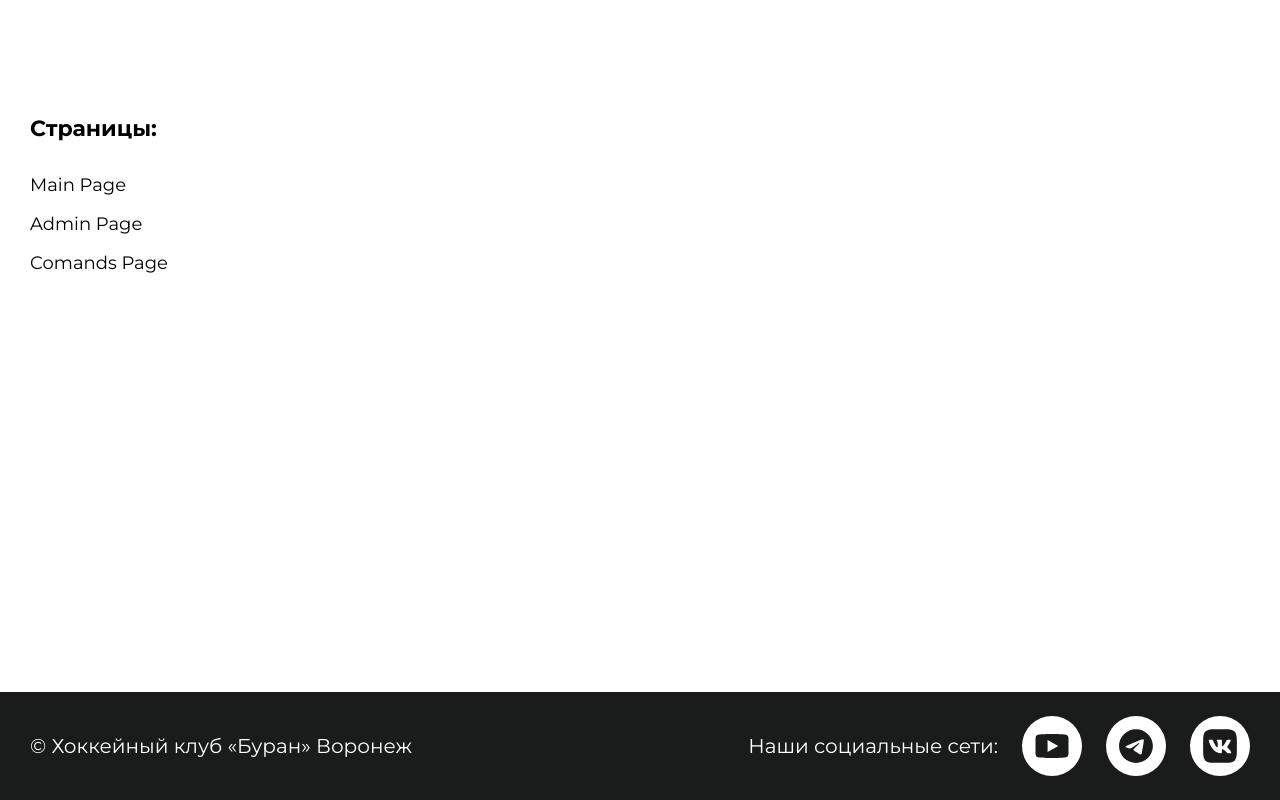
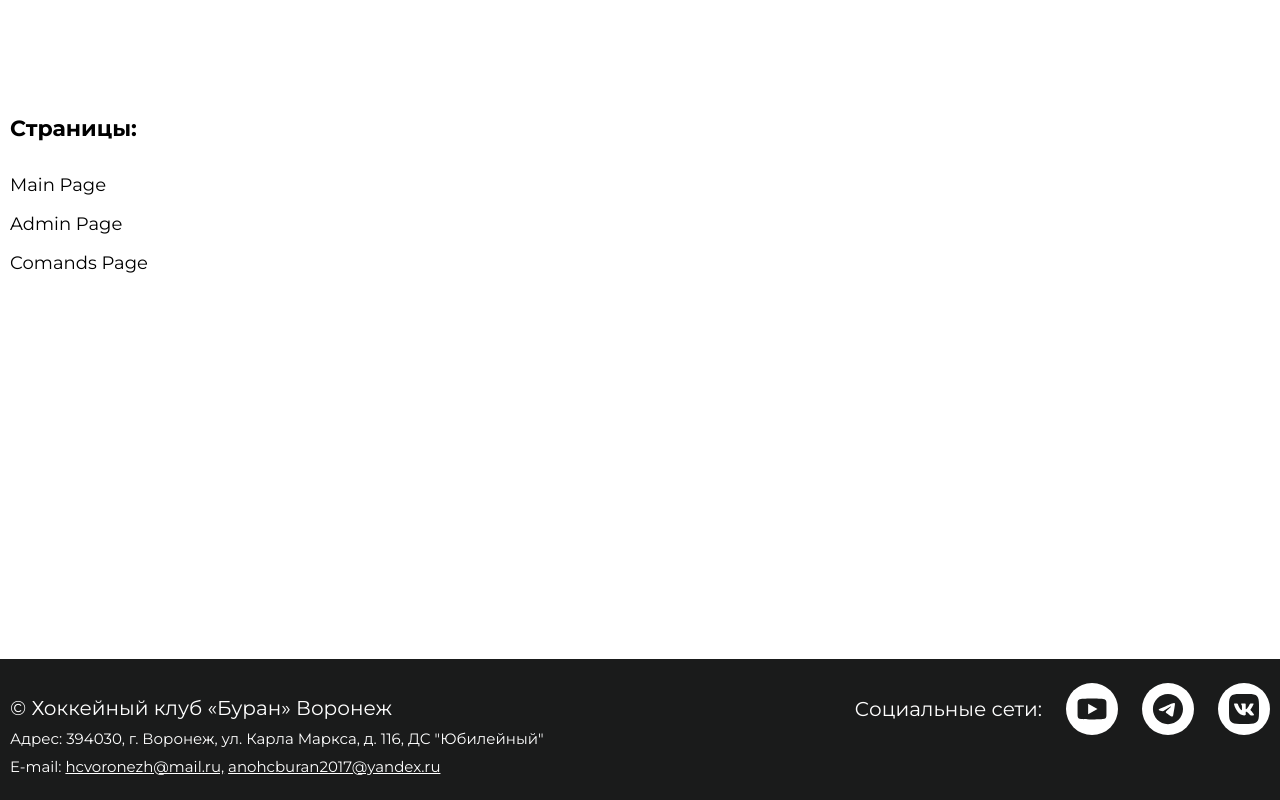
Before and after one commit to Wolahi/buran, a React (Vite) app: page / in a window 1280 px wide. Built offline with nearby package versions, Linux system fonts and the light colour scheme.

Commit message:
Update Footer

```diff
--- a/package.json
+++ b/package.json
@@ -5,7 +5,7 @@
   "type": "module",
   "scripts": {
     "dev": "vite",
-    "start": "vite",
+    "start": "vite --host",
     "build": "tsc && vite build",
     "lint": "eslint . --ext ts,tsx --report-unused-disable-directives --max-warnings 0",
     "preview": "vite preview"
--- a/src/app/styles/index.scss
+++ b/src/app/styles/index.scss
@@ -85,12 +85,13 @@ p {
   .inner {
     position: relative;
     width: 100%;
-    max-width: 1220px;
+    max-width: 1520px;
     min-width: 320px;
     margin: 0 auto;
+    padding: 0 var(--inner-pd);
     @include media-tablet {
       max-width: 980px;
-      padding: 0 var(--inner-pd);
+
     }
     @include media-mobile {
       max-width: 100%;
@@ -141,5 +142,8 @@ p {
     &-right {
       text-align: right;
     }
+    &-underline{
+      text-decoration: underline;
+    }
   }
 }
--- a/src/widgets/Footer/footer.module.scss
+++ b/src/widgets/Footer/footer.module.scss
@@ -5,72 +5,135 @@
   padding: 24px 0;
   background: #1a1b1b;
   color: #fff;
-
+  @include media-tablet {
+    padding: 16px 0;
+  }
+  @include media-mobile {
+    padding: 12px 0;
+  }
   &__content {
     display: flex;
     justify-content: space-between;
-    align-items: center;
   }
-  &__left {
-    display: flex;
-    align-items: center;
-    gap: 24px;
-  }
-  &__logo {
-    max-width: 120px;
-    img {
-      width: 100%;
+  &__info {
+    display: grid;
+    padding-top: 12px;
+    gap: 8px;
+    font: 400 15px/1.3 $font;
+    @include media-tablet {
+      padding-top: 0;
+      gap: 4px;
+      font-size: 12px;
+    }
+    @include media-mobile {
+      padding-top: 0;
+      gap: 4px;
+      font-size: 10px;
+    }
+    a:hover {
+      color: #78abf3;
     }
   }
   &__copyright {
     font: 400 20px/1.3 $font;
+    @include media-tablet {
+      font-size: 16px;
+    }
+    @include media-mobile {
+      font-size: 14px;
+    }
   }
   &__socials {
     display: flex;
     gap: 24px;
+    @include media-tablet {
+      gap: 12px;
+    }
+    @include media-mobile {
+      gap: 10px;
+    }
   }
   &__socialsWrapper {
     display: flex;
     align-items: center;
     gap: 24px;
+    @include media-tablet {
+      flex-direction: column;
+      align-items: flex-start;
+      gap: 12px;
+    }
+    @include media-mobile {
+      min-width: 132px;
+      gap: 6px;
+    }
   }
   &__socialsText {
     font: 400 20px/1.3 $font;
+    @include media-tablet {
+      font-size: 16px;
+    }
+    @include media-mobile {
+      font-size: 14px;
+    }
   }
   &__socialsItem {
     display: flex;
+    width: 52px;
+    height: 52px;
     align-items: center;
     justify-content: center;
-    width: 60px;
-    height: 60px;
     background: #fff;
     border-radius: 50%;
-    svg {
+    @include media-tablet {
+      width: 42px;
+      height: 42px;
+    }
+    @include media-mobile {
       width: 36px;
       height: 36px;
+    }
+    svg {
+      width: 32px;
+      height: 32px;
       color: #1a1b1b;
       transition: 0.3s;
+      @include media-tablet {
+        width: 25px;
+        height: 25px;
+      }
+      @include media-mobile {
+        width: 22px;
+        height: 22px;
+      }
     }
     &:first-child {
       svg {
-        width: 48px;
-        height: 48px;
+        width: 42px;
+        height: 42px;
+        @include media-tablet {
+          width: 32px;
+          height: 32px;
+        }
+        @include media-mobile {
+
+        }
       }
     }
     &:hover {
       &:nth-child(1) {
         svg {
-          color: green;
+          color: red;
+
         }
       }
       &:nth-child(2) {
         svg {
-          color: green;
+          color: #1887bd;
         }
       }
       &:nth-child(3) {
         svg {
-          color: green;
+          color: #0077ff;
         }
       }
     }
--- a/src/widgets/Footer/footer.tsx
+++ b/src/widgets/Footer/footer.tsx
@@ -1,43 +1,58 @@
-import Style from "./footer.module.scss";
+import style from "./footer.module.scss";
 
 import Tg from "@/assets/footer/tg.svg?react";
 import Vk from "@/assets/footer/vk.svg?react";
 import Youtube from "@/assets/footer/youtube.svg?react";
-import logo from "@/assets/logo.png";
 
 const Footer = () => (
-  <footer className={Style.footer}>
+  <footer className={style.footer}>
     <div className="inner">
-      <div className={Style.footer__content}>
-        <div className={Style.footer__left}>
-          <div className={Style.footer__copyright}>
+      <div className={style.footer__content}>
+        <div className={style.footer__info}>
+          <div className={style.footer__copyright}>
             © Хоккейный клуб «Буран» Воронеж
           </div>
+          <div>
+            Адрес: 394030, г. Воронеж, ул. Карла Маркса, д. 116, ДС "Юбилейный"
+          </div>
+          <div>
+            E-mail:{" "}
+            <a href="mailto:hcvoronezh@mail.ru" className="text-underline">
+              hcvoronezh@mail.ru,
+            </a>{" "}
+            <a
+              href="mailto:anohcburan2017@yandex.ru"
+              className="text-underline"
+            >
+              anohcburan2017@yandex.ru
+            </a>
+          </div>
         </div>
-        <div className={Style.footer__right}>
-          <div className={Style.footer__socialsWrapper}>
-            <div className={Style.footer__socialsText}>
-              Наши социальные сети:
-            </div>
-            <div className={Style.footer__socials}>
+        <div className={style.footer__aside}>
+          <div className={style.footer__socialsWrapper}>
+            <div className={style.footer__socialsText}>Cоциальные сети:</div>
+            <div className={style.footer__socials}>
               <a
-                href="#"
-                className={Style.footer__socialsItem}
+                href="https://www.youtube.com/channel/UCP3u2JvZa24Km-MdmcePJ2A"
+                className={style.footer__socialsItem}
                 target="_blank"
+                rel="noreferrer"
               >
                 <Youtube />
               </a>
               <a
-                href="#"
-                className={Style.footer__socialsItem}
+                href="https://t.me/hcburan1977"
+                className={style.footer__socialsItem}
                 target="_blank"
+                rel="noreferrer"
               >
                 <Tg />
               </a>
               <a
-                href="#"
-                className={Style.footer__socialsItem}
+                href="https://vk.com/hcburan_vrn"
+                className={style.footer__socialsItem}
                 target="_blank"
+                rel="noreferrer"
               >
                 <Vk />
               </a>
```
